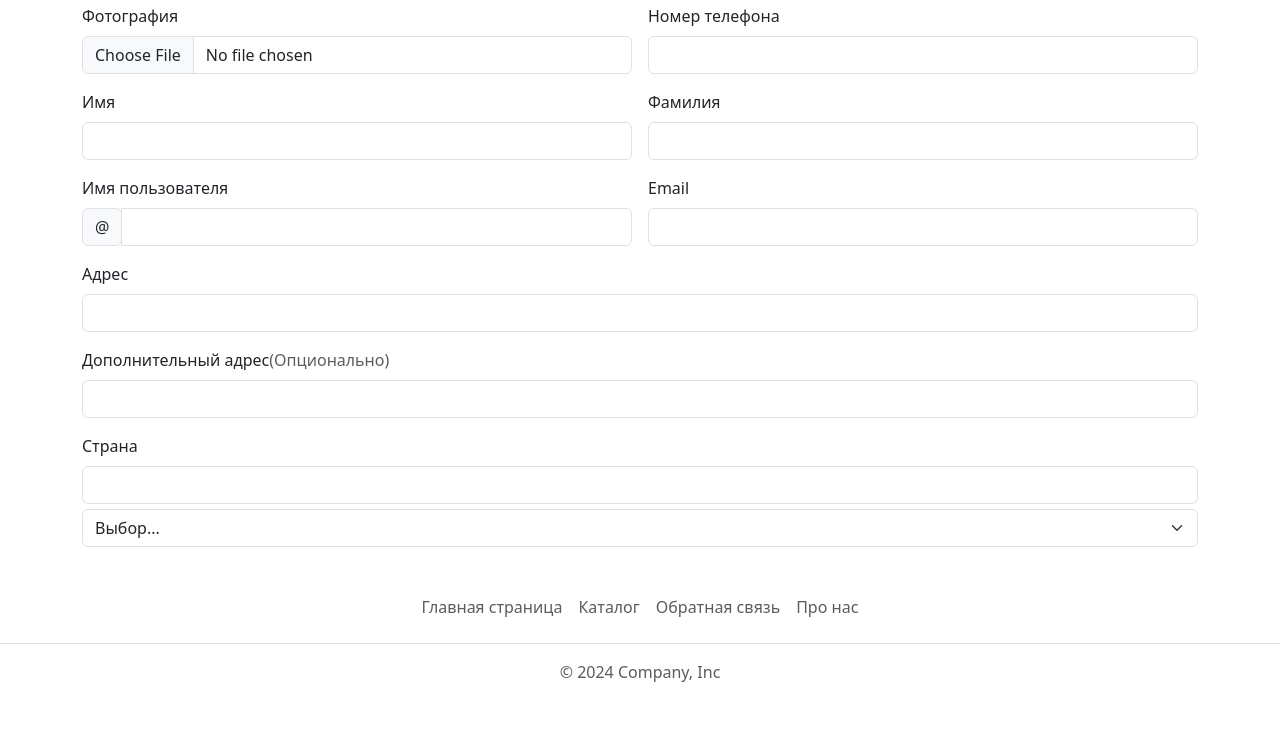
After one commit to Riwick/Flask-Site, a Flask app: template src/templates/profile.html in a window 1280 px wide. The commit adds this page. Shown: the part 526-1266 px from the top of the page. Run offline with Flask 3, Linux system fonts and the light colour scheme; the template is opened without the code that fills it, so the values that code supplies are empty; some libraries are stand-ins or nearby versions.

Commit message:
Improved authentication expirience and added profile page

```diff
--- a/src/app.py
+++ b/src/app.py
@@ -1,6 +1,7 @@
 import datetime
+import os.path
 
-from flask import Flask, render_template, send_from_directory, url_for, redirect
+from flask import Flask, render_template, send_from_directory, url_for, redirect, flash
 from flask_login import LoginManager
 
 from src.routes.user_routes import user_router
@@ -14,16 +15,27 @@ from src.routes.utils import PRODUCTS_UPLOAD_FOLDER
 
 app = Flask("Riwi_Site", template_folder="src/templates/")
 
+
+if not os.path.exists("src/static/images/products_images/"):  # создание папки для изображений продуктов
+    os.mkdir("src/static/images/products_images/")
+
+if not os.path.exists("src/static/images/user_images/"):  # создание папки для изображений пользователей
+    os.mkdir("src/static/images/user_images/")
+
+
 app.static_folder = "src/static"
 app.config["SECRET_KEY"] = SECRET_KEY
 app.config["SQLALCHEMY_DATABASE_URI"] = f"postgresql+psycopg2://{DB_USER}:{DB_PASS}@{DB_HOST}:{DB_PORT}/{DB_NAME}"
 app.config["PRODUCT_UPLOAD_FOLDER"] = PRODUCTS_UPLOAD_FOLDER
 app.config["USER_UPLOAD_FOLDER"] = USER_UPLOAD_FOLDER
-app.permanent_session_lifetime = datetime.timedelta(days=10)  # Задание срока жизни сессии
+# app.permanent_session_lifetime = datetime.timedelta(days=10)  # Задание срока жизни сессии
 
 
 login_manager = LoginManager()
 login_manager.init_app(app)
+login_manager.login_view = "route.login"
+login_manager.login_message = "Войдите в аккаунт для доступа к закрытым страницам"
+login_manager.login_message_category = "success"
 
 
 db.init_app(app)
@@ -59,9 +71,10 @@ def load_user(user_id: int):
     return UserLogin().get_user_from_db(user_id, db)
 
 
-@login_manager.unauthorized_handler
-def unauthorized():
-    return redirect("/login")
+# @login_manager.unauthorized_handler
+# def unauthorized():
+#     flash("Войдите в аккаунт для доступа к закрытым страницам", category="success")
+#     return redirect("/login")
 
 
 if __name__ == '__main__':
--- a/src/routes/main_routes.py
+++ b/src/routes/main_routes.py
@@ -25,12 +25,8 @@ def about():
 @login_required
 def contacts():
     if request.method == "POST":
-        username = request.form["username"]
-        email = request.form["email"]
-        phone_number = request.form["phone-number"]
-        message = request.form["message"]
-
-        detail, status = MainQueries.add_feedback(username, email, phone_number, message)
+        detail, status = MainQueries.add_feedback_query(request.form["username"], request.form["email"],
+                                                        request.form["phone-number"], request.form["message"])
         if status:
             flash(detail, category="success")
         else:
@@ -49,6 +45,8 @@ def test_route():
 
 
 data = [1, 2, 3, 4]
+
+
 @main_router.route("/session/")
 def session_route():
     session.permanent = True  # Параметр, необходимый для сохранения сессии после закрытия браузера
@@ -56,5 +54,5 @@ def session_route():
         session["data"] = data
     else:
         session["data"][1] += 1
-        session.modified = True
+        session.modified = True  # Параметр, указывающий браузеру, что мы обновили данные в сессии
     return f"session['data']: {session['data']}"
--- a/src/routes/queries/main_queries.py
+++ b/src/routes/queries/main_queries.py
@@ -6,7 +6,7 @@ from src.database import Feedback, db
 class MainQueries:
 
     @staticmethod
-    def add_feedback(username, email, phone_number, message):
+    def add_feedback_query(username, email, phone_number, message):
         try:
             if username and email and phone_number and message:
                 stmt = (
--- a/src/routes/queries/user_queries.py
+++ b/src/routes/queries/user_queries.py
@@ -7,7 +7,7 @@ from src.database import db, User
 class UserQueries:
 
     @staticmethod
-    def create_user(username, password, email, phone):
+    def create_user_query(username, password, email, phone):
         try:
             stmt = (
                 insert(User).values(username=username, email=email, phone=phone, password=password)
@@ -25,7 +25,7 @@ class UserQueries:
             return "Во время регистрации произошла ошибка, попробуйте ещё раз позже", False
 
     @staticmethod
-    def select_user_by_email(email: str):
+    def select_user_by_email_query(email: str):
         try:
             query = (
                 select(User).filter(User.email == email)
--- a/src/routes/utils.py
+++ b/src/routes/utils.py
@@ -4,14 +4,3 @@ ALLOWED_EXTENSIONS = {'png', 'jpg', 'jpeg'}
 
 def allowed_file(filename: str):
     return "." in filename and filename.rsplit(".", 1)[1].lower() in ALLOWED_EXTENSIONS
-
-
-def validate_user_register(username, password, password_confirm, email, phone):
-    if password != password_confirm:
-        return "Пароли не совпадают", False
-
-    if username and phone and password and password == password_confirm and email:
-        return "", True
-
-    else:
-        return "Для регистрации необходимо заполнить все поля", False
--- a/src/static/css/main.css
+++ b/src/static/css/main.css
@@ -112,3 +112,22 @@ border-radius: var(--bs-dropdown-item-border-radius, 0);
     border-radius: var(--bs-border-radius);
     transition: border-color .15s ease-in-out, box-shadow .15s ease-in-out;
 }
+
+.main-page-icon {
+  height: 30px;
+  width: 30px;
+  margin: 0;
+}
+
+.profile-image {
+  margin: 5px;
+  margin-left: 0;
+  height: 300px;
+  width: 300px;
+
+}
+
+.image-container {
+  display: flex;
+  justify-content: center;
+}
--- a/src/templates/add_product.html
+++ b/src/templates/add_product.html
@@ -33,7 +33,7 @@
               <input type="text" class="form-control" name="title" required>
             </div>
             <div class="mb-3">
-              <label class="form-label">Краткое описание</label>
+              <label class="form-label">Фотография</label>
               <input type="file" class="form-control" name="image" required>
             </div>
             <div class="mb-3">
--- a/src/templates/base.html
+++ b/src/templates/base.html
@@ -17,7 +17,7 @@
         <div class="d-flex flex-wrap align-items-center justify-content-center justify-content-lg-start">
 
           <ul class="nav col-12 col-lg-auto me-lg-auto mb-2 justify-content-center mb-md-0">
-              <li><a href="/" class="nav-link px-2 text-warning">Главная страница</a></li>
+              <li><a href="/" class="nav-link px-2" ><img src="/static/images/service_images/favicon.png" class="main-page-icon"></a></li>
               <li><a href="/products" class="nav-link px-2 text-white">Каталог</a></li>
               <li><a href="/contacts" class="nav-link px-2 text-white">Обратная связь</a></li>
               <li><a href="/about" class="nav-link px-2 text-white">Про нас</a></li>
--- a/src/templates/login.html
+++ b/src/templates/login.html
@@ -25,14 +25,14 @@
     <h1 class="h1 text-center">Вход</h1>
 
     <div class="mb-3">
-      <input type="email" class="form-control" name="email" placeholder="Name@example.com">
+      <input type="email" class="form-control" name="email" placeholder="Email">
     </div>
     <div class="mb-3">
       <input type="password" class="form-control" name="password" placeholder="Пароль">
     </div>
 
     <div class="form-check text-start my-3">
-      <input class="form-check-input" name="remember-me" type="checkbox" value="remember-me" id="flexCheckDefault">
+      <input class="form-check-input" name="remember" type="checkbox" id="flexCheckDefault">
       <label class="form-check-label" for="flexCheckDefault">
         Запомнить меня
       </label>
--- /dev/null
+++ b/src/templates/profile.html
@@ -0,0 +1,90 @@
+{% extends 'base.html' %}
+
+{% block title %}
+    {{ title }}
+{% endblock %}
+
+{% block content %}
+    <div class="py-5 text-center">
+      <h2>Профиль пользователя {{ current_user.get_username() }}</h2>
+<!--      <p class="lead">Below is an example form built entirely with Bootstrap’s form controls. Each required form group has a validation state that can be triggered by attempting to submit the form without completing it.</p>-->
+    </div>
+  {% for cat, msg in get_flashed_messages(with_categories=True) %}
+      {% if cat == "success" %}
+      <div class="alert alert-success d-flex align-items-center shadow  rounded" role="alert" style="height: 50px;">
+        <div>
+          {{ msg }}
+        </div>
+      </div>
+      {% else %}
+      <div class="alert alert-warning d-flex align-items-center shadow rounded" role="alert" style="height: 50px;">
+        <div>
+          {{ msg }}
+        </div>
+      </div>
+      {% endif %}
+  {% endfor %}
+    <div class="container">
+        <div class="image-container">
+            <img src="{{ url_for('uploaded_user_file', filename=current_user.get_image()) }}" class="profile-image">
+        </div>
+        <form method="post">
+             <div class="row g-3">
+                <div class="col-sm-6">
+                  <label class="form-label">Фотография</label>
+                  <input type="file" class="form-control" name="image" placeholder="{{ current_user.get_image() }}" value="{{ current_user.get_image() }}">
+                </div>
+
+                <div class="col-sm-6">
+                  <label for="PhoneNumber" class="form-label">Номер телефона</label>
+                  <input type="text" class="form-control" name="phone" id="PhoneNumber" value="{{ current_user.get_phone_number() }}">
+                </div>
+
+                <div class="col-sm-6">
+                  <label for="firstName" class="form-label">Имя</label>
+                  <input type="text" class="form-control" id="firstName" name="name" value="{{ current_user.get_name() }}">
+                </div>
+
+                <div class="col-sm-6">
+                  <label for="lastName" class="form-label">Фамилия</label>
+                  <input type="text" class="form-control" id="lastName" name="surname" value="{{ current_user.get_surname() }}">
+                </div>
+
+                <div class="col-sm-6">
+                  <label for="username" class="form-label">Имя пользователя</label>
+                  <div class="input-group has-validation">
+                    <span class="input-group-text">@</span>
+                    <input type="text" class="form-control" id="username" name="username" value="{{ current_user.get_username() }}" required="">
+                  </div>
+                </div>
+
+                <div class="col-sm-6">
+                  <label for="email" class="form-label">Email<span class="text-body-secondary"></span></label>
+                  <input type="email" class="form-control" id="email" name="email" value="{{ current_user.get_email() }}" readonly>
+                </div>
+
+                <div class="col-12">
+                  <label for="address" class="form-label">Адрес</label>
+                  <input type="text" class="form-control" id="address" name="address" value="{{ current_user.get_address() }}">
+                </div>
+
+                <div class="col-12">
+                  <label for="address2" class="form-label">Дополнительный адрес<span class="text-body-secondary">(Опционально)</span></label>
+                  <input type="text" class="form-control" id="address2" name="additional_address" value="{{ current_user.get_additional_address() }}">
+                </div>
+
+                <div class="col-12">
+                  <label for="country" class="form-label">Страна</label>
+                    <input type="text" class="form-control" value="{{ current_user.get_country() }}" style="margin-bottom: 5px;" readonly>
+                  <select class="form-select" id="country" name="country">
+                    <option value="">Выбор...</option>
+                      <option>Россия</option>
+                      <option>Беларусь</option>
+                      <option>Казахстан</option>
+                  </select>
+                </div>
+
+              </div>
+        </form>
+    </div>
+{% endblock %}
--- a/src/templates/register.html
+++ b/src/templates/register.html
@@ -27,7 +27,7 @@
             <input type="text" class="form-control" name="username" placeholder="Имя пользователя" required>
         </div>
         <div class="mb-3">
-            <input type="email" class="form-control" name="email" placeholder="Name@example.com" required>
+            <input type="email" class="form-control" name="email" placeholder="Email" required>
         </div>
         <div class="mb-3">
             <input type="tel" class="form-control" name="phone" placeholder="+1-234-56-78" required>
```
Also changed, not shown: src/database.py (+16 -2 lines), src/routes/products_routes.py (+3 -8 lines), src/routes/user_routes.py (+26 -24 lines), src/user_utils.py (+29 -10 lines).
